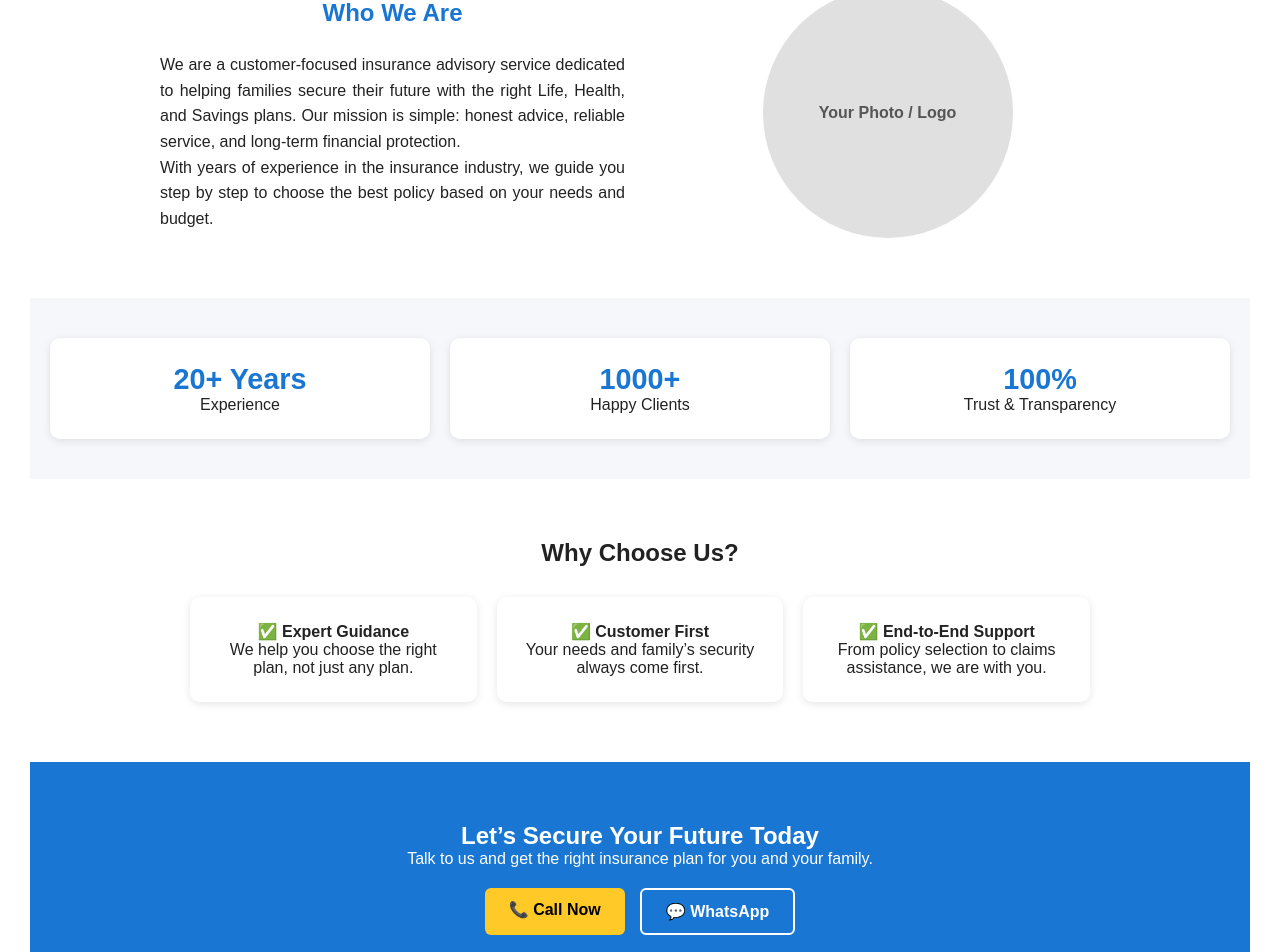
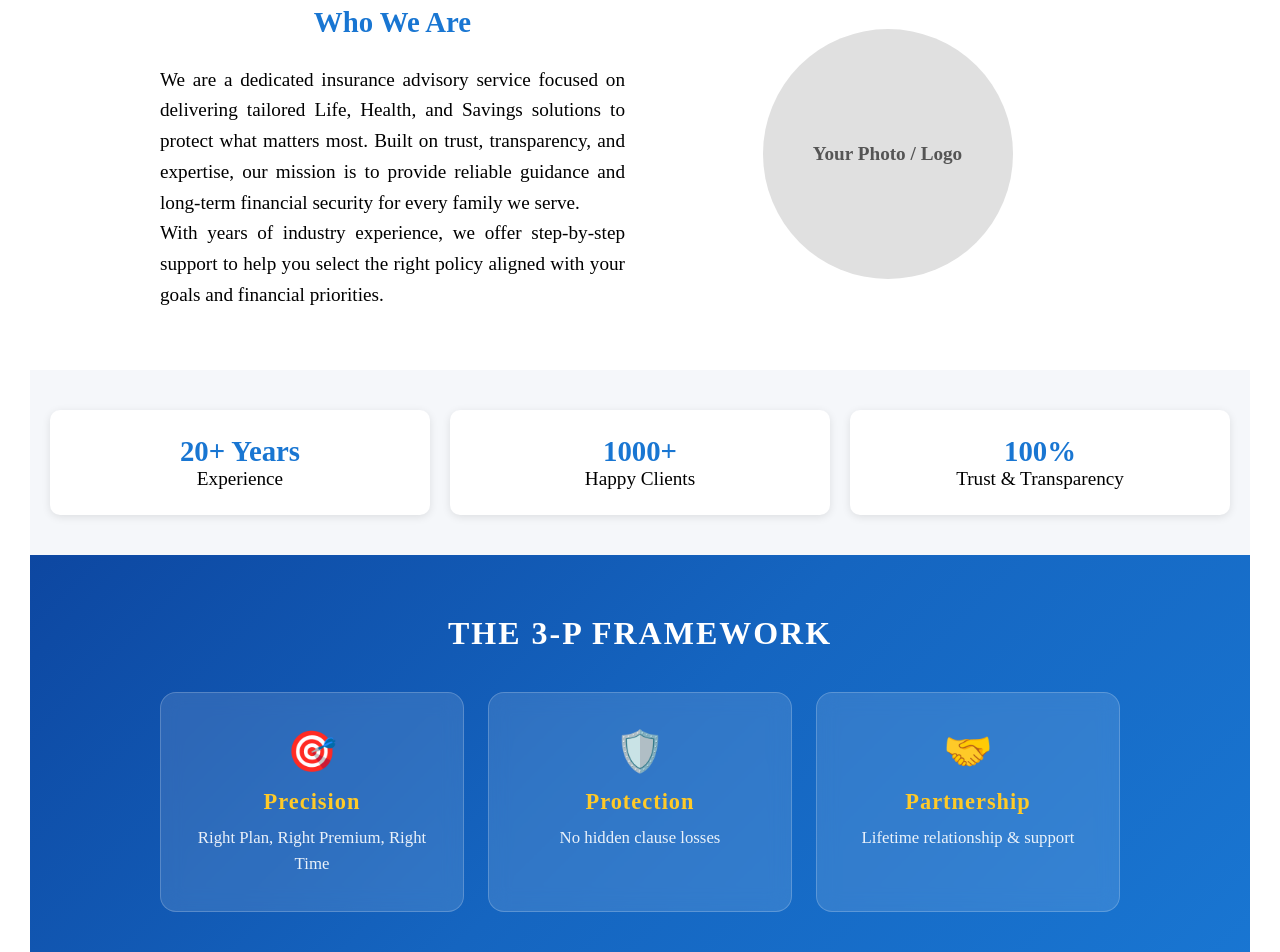
Before and after one commit to sujith2133s/SK, an Angular app: page /about in a window 1280 px wide. Shown: the part 654-1606 px from the top of the page. Built offline with nearby package versions, Linux system fonts and the light colour scheme.

Commit message:
sujith-changes8

```diff
--- a/src/app/pages/about/about.component.css
+++ b/src/app/pages/about/about.component.css
@@ -1,6 +1,7 @@
 .about-container {
-  font-family: Arial, sans-serif;
-  color: #222;
+  font-family: cursive;
+  color: #000000;
+  font-size: larger;
 }
 
 /* Hero */
@@ -103,6 +104,63 @@
   font-size: 1.8rem;
 }
 
+/* 3-P Framework */
+.three-p-framework {
+  padding: 60px 20px;
+  text-align: center;
+  background: linear-gradient(135deg, #0d47a1, #1565c0, #1976d2);
+  color: #fff;
+}
+
+.three-p-framework h2 {
+  font-size: 2rem;
+  letter-spacing: 2px;
+  margin-bottom: 40px;
+  text-transform: uppercase;
+}
+
+.framework-cards {
+  display: grid;
+  grid-template-columns: repeat(auto-fit, minmax(250px, 1fr));
+  gap: 24px;
+  max-width: 960px;
+  margin: 0 auto;
+}
+
+.framework-card {
+  background: rgba(255, 255, 255, 0.12);
+  backdrop-filter: blur(10px);
+  border: 1px solid rgba(255, 255, 255, 0.2);
+  padding: 35px 25px;
+  border-radius: 16px;
+  transition: transform 0.3s ease, box-shadow 0.3s ease, background 0.3s ease;
+}
+
+.framework-card:hover {
+  transform: translateY(-6px);
+  box-shadow: 0 12px 32px rgba(0, 0, 0, 0.25);
+  background: rgba(255, 255, 255, 0.2);
+}
+
+.framework-icon {
+  font-size: 2.5rem;
+  display: block;
+  margin-bottom: 14px;
+}
+
+.framework-card h3 {
+  font-size: 1.4rem;
+  margin-bottom: 10px;
+  color: #ffca28;
+  letter-spacing: 1px;
+}
+
+.framework-card p {
+  font-size: 1.05rem;
+  line-height: 1.5;
+  color: rgba(255, 255, 255, 0.9);
+}
+
 /* Why Us */
 .why-us {
   padding: 60px 20px;
--- a/src/app/pages/about/about.component.html
+++ b/src/app/pages/about/about.component.html
@@ -3,7 +3,7 @@
   <!-- Hero / Header -->
   <section class="about-hero">
     <h1>About Us</h1>
-    <p>Your trusted partner for Life & Health Insurance solutions</p>
+    <p>Delivering trusted, IRDAI-licensed Life & Health Insurance solutions for your peace of mind</p>
   </section>
 
   <!-- Personal Intro (About Me) -->
@@ -11,12 +11,12 @@
     <div class="about-me-content">
       <h2>About Me</h2>
       <p>
-        I am <strong>Sujith Kumar</strong>, a Life and Health Insurance Advisor with over 20 years of experience
-        in Life Insurance and 2+ years in Star Health Insurance.
+        I'm <strong>R. SUJITH KUMAR</strong>,<strong>IRDA</strong>-licensed <strong>Life</strong> & <strong>Health Insurance Advisor</strong>
+         with over 20 years of experience in Life Insurance and 2+ years with Star Health Insurance.
       </p>
       <p>
-        I help families secure their future with the right protection and savings plans. My commitment is to provide
-        personalized guidance so you can make informed decisions.
+       I specialize in helping families secure their future with the right mix of protection and savings,
+       offering clear, personalized advice you can trust.
       </p>
     </div>
   </section>
@@ -26,13 +26,13 @@
     <div class="about-text">
       <h2>Who We Are</h2>
       <p>
-        We are a customer-focused insurance advisory service dedicated to helping families
-        secure their future with the right Life, Health, and Savings plans. Our mission is simple:
-        honest advice, reliable service, and long-term financial protection.
+        We are a dedicated insurance advisory service focused on delivering tailored Life, Health, and Savings solutions
+        to protect what matters most. Built on trust, transparency, and expertise, our mission is to provide reliable
+        guidance and long-term financial security for every family we serve.
       </p>
       <p>
-        With years of experience in the insurance industry, we guide you step by step to choose
-        the best policy based on your needs and budget.
+        With years of industry experience, we offer step-by-step support to help you select
+        the right policy aligned with your goals and financial priorities.
       </p>
     </div>
 
@@ -58,13 +58,35 @@
     </div>
   </section>
 
+  <!-- The 3-P Framework -->
+  <section class="three-p-framework" id="three-p-framework">
+    <h2>THE 3-P FRAMEWORK</h2>
+    <div class="framework-cards">
+      <div class="framework-card">
+        <span class="framework-icon">🎯</span>
+        <h3>Precision</h3>
+        <p>Right Plan, Right Premium, Right Time</p>
+      </div>
+      <div class="framework-card">
+        <span class="framework-icon">🛡️</span>
+        <h3>Protection</h3>
+        <p>No hidden clause losses</p>
+      </div>
+      <div class="framework-card">
+        <span class="framework-icon">🤝</span>
+        <h3>Partnership</h3>
+        <p>Lifetime relationship &amp; support</p>
+      </div>
+    </div>
+  </section>
+
   <!-- Why Choose Us -->
   <section class="why-us">
     <h2>Why Choose Us?</h2>
     <div class="why-cards">
       <div class="why-card">
         <h4>✅ Expert Guidance</h4>
-        <p>We help you choose the right plan, not just any plan.</p>
+        <p>We help you choose the right plan</p>
       </div>
       <div class="why-card">
         <h4>✅ Customer First</h4>
--- a/src/app/pages/home/home.component.css
+++ b/src/app/pages/home/home.component.css
@@ -33,15 +33,22 @@
 }
 
 @keyframes fadeSlideUp {
-  from { opacity: 0; transform: translateY(30px); }
-  to   { opacity: 1; transform: translateY(0); }
+  from {
+    opacity: 0;
+    transform: translateY(30px);
+  }
+
+  to {
+    opacity: 1;
+    transform: translateY(0);
+  }
 }
 
 .hero-tag {
   display: inline-block;
   background: rgba(255, 255, 255, 0.18);
   border: 1px solid rgba(255, 255, 255, 0.35);
-  color: #e3f2fd;
+  color: #ffffff;
   font-size: 12px;
   font-weight: 600;
   letter-spacing: 1.2px;
@@ -60,8 +67,9 @@
 }
 
 .hero-sub {
-  font-size: 1.05rem;
-  color: #bbdefb;
+  font-size: 1.04rem;
+  font-family: monospace;
+  color: #f6f6f6;
   line-height: 1.7;
   margin-bottom: 32px;
   max-width: 440px;
@@ -76,8 +84,8 @@
 /* ── Buttons ── */
 .btn {
   display: inline-block;
-  padding: 13px 28px;
-  border-radius: 7px;
+  padding: 10px 20px;
+  border-radius: 25px;
   font-size: 14.5px;
   font-weight: 700;
   text-decoration: none;
@@ -88,7 +96,7 @@
 
 .btn-primary {
   background: #ffffff;
-  color: #0d47a1;
+  color: #0d48a1;
   box-shadow: 0 4px 14px rgba(0, 0, 0, 0.18);
 }
 
@@ -106,7 +114,7 @@
 
 .btn-outline:hover {
   background: rgba(255, 255, 255, 0.12);
-  border-color: #fff;
+  border-color: oklch(41.727% 0.21612 279.973);
   transform: translateY(-2px);
 }
 
@@ -138,9 +146,19 @@
 }
 
 @keyframes blobMorph {
-  0%, 100% { border-radius: 60% 40% 55% 45% / 50% 60% 40% 50%; }
-  33%       { border-radius: 45% 55% 40% 60% / 60% 40% 55% 45%; }
-  66%       { border-radius: 55% 45% 60% 40% / 40% 55% 45% 60%; }
+
+  0%,
+  100% {
+    border-radius: 60% 40% 55% 45% / 50% 60% 40% 50%;
+  }
+
+  33% {
+    border-radius: 45% 55% 40% 60% / 60% 40% 55% 45%;
+  }
+
+  66% {
+    border-radius: 55% 45% 60% 40% / 40% 55% 45% 60%;
+  }
 }
 
 .blob-icons {
@@ -162,14 +180,40 @@
   animation: iconFloat 3s ease-in-out infinite;
 }
 
-.blob-icon.top-left    { top: 10px;  left: 10px;  animation-delay: 0s; }
-.blob-icon.top-right   { top: 10px;  right: 10px; animation-delay: 0.5s; }
-.blob-icon.bottom-left { bottom: 10px; left: 10px; animation-delay: 1s; }
-.blob-icon.bottom-right{ bottom: 10px; right: 10px; animation-delay: 1.5s; }
+.blob-icon.top-left {
+  top: 10px;
+  left: 10px;
+  animation-delay: 0s;
+}
+
+.blob-icon.top-right {
+  top: 10px;
+  right: 10px;
+  animation-delay: 0.5s;
+}
+
+.blob-icon.bottom-left {
+  bottom: 10px;
+  left: 10px;
+  animation-delay: 1s;
+}
+
+.blob-icon.bottom-right {
+  bottom: 10px;
+  right: 10px;
+  animation-delay: 1.5s;
+}
 
 @keyframes iconFloat {
-  0%, 100% { transform: translateY(0); }
-  50%       { transform: translateY(-8px); }
+
+  0%,
+  100% {
+    transform: translateY(0);
+  }
+
+  50% {
+    transform: translateY(-8px);
+  }
 }
 
 .blob-figures {
@@ -201,7 +245,7 @@
 .section-tag {
   display: inline-block;
   color: #1565c0;
-  font-size: 12px;
+  font-size: 15px;
   font-weight: 700;
   letter-spacing: 1.4px;
   text-transform: uppercase;
@@ -210,6 +254,7 @@
 
 .section-title {
   font-size: 2.5rem;
+  font-family: Gill Sans;
   font-weight: 800;
   color: #1a2e4a;
   margin: 0 0 12px;
@@ -218,6 +263,7 @@
 
 .section-subtitle {
   font-size: 1.05rem;
+  font-family: monospace;
   color: #64748b;
   line-height: 1.65;
   margin: 0 0 48px;
@@ -242,8 +288,8 @@
   border: 1px solid #e8eef8;
   position: relative;
   transition: transform 0.28s cubic-bezier(0.34, 1.56, 0.64, 1),
-              box-shadow 0.28s ease,
-              border-color 0.22s ease;
+    box-shadow 0.28s ease,
+    border-color 0.22s ease;
   animation: cardReveal 0.5s ease calc(var(--delay, 0s)) both;
   cursor: default;
 }
@@ -259,7 +305,7 @@
   position: relative;
   color: #cd1818;
   transition: transform 0.28s cubic-bezier(0.34, 1.56, 0.64, 1),
-              box-shadow 0.28s ease;
+    box-shadow 0.28s ease;
   animation: cardReveal 0.5s ease calc(var(--delay, 0s)) both;
   cursor: default;
 }
@@ -288,8 +334,15 @@
 }
 
 @keyframes cardReveal {
-  from { opacity: 0; transform: translateY(24px); }
-  to   { opacity: 1; transform: translateY(0); }
+  from {
+    opacity: 0;
+    transform: translateY(24px);
+  }
+
+  to {
+    opacity: 1;
+    transform: translateY(0);
+  }
 }
 
 .service-card-white:hover {
@@ -317,15 +370,16 @@
 }
 
 .card-icon-blue {
-  background: #e3f2fd;
+  background: #fefefe;
 }
 
 .card-icon-green {
-  background: rgba(255, 255, 255, 0.2);
+  background: rgba(255, 255, 255
+  );
 }
 
 .card-icon-yellow {
-  background: #fff8e1;
+  background: #ffffff;
 }
 
 .service-card-white:hover .card-icon {
@@ -347,6 +401,7 @@
 .service-card-white p,
 .service-card-highlight p {
   font-size: 0.9rem;
+  font-family: cursive;
   line-height: 1.65;
   margin: 0 0 18px;
 }
@@ -365,7 +420,7 @@
 
 .feature-pills .pill {
   display: inline-block;
-  background: #e3f2fd;
+  background: #ffffff;
   color: #000001;
   font-size: 12px;
   font-weight: 600;
@@ -443,7 +498,7 @@
   border: 1px solid #e5e7eb;
   padding: 12px 24px;
   border-radius: 20px;
-  box-shadow: 0 10px 25px rgba(0,0,0,0.05);
+  box-shadow: 0 10px 25px rgba(0, 0, 0, 0.05);
   text-align: center;
   font-size: 14px;
   z-index: 10;
@@ -459,6 +514,7 @@
   border-style: solid;
   border-color: #e5e7eb transparent transparent transparent;
 }
+
 .speech-bubble::before {
   content: '';
   position: absolute;
@@ -498,13 +554,37 @@
   animation: floatUp 3s infinite alternate ease-in-out;
 }
 
-.star-1 { top: 30%; left: 0; animation-delay: 0s; color: #fbbf24; }
-.star-2 { top: 40%; right: 10px; animation-delay: 1s; font-size: 24px; color: #fbbf24; }
-.star-3 { bottom: 20%; left: 10px; animation-delay: 2s; font-size: 16px; color: #fbbf24; }
+.star-1 {
+  top: 30%;
+  left: 0;
+  animation-delay: 0s;
+  color: #fbbf24;
+}
+
+.star-2 {
+  top: 40%;
+  right: 10px;
+  animation-delay: 1s;
+  font-size: 24px;
+  color: #fbbf24;
+}
+
+.star-3 {
+  bottom: 20%;
+  left: 10px;
+  animation-delay: 2s;
+  font-size: 16px;
+  color: #fbbf24;
+}
 
 @keyframes floatUp {
-  from { transform: translateY(0); }
-  to { transform: translateY(-10px); }
+  from {
+    transform: translateY(0);
+  }
+
+  to {
+    transform: translateY(-10px);
+  }
 }
 
 .advisor-scene {
@@ -550,6 +630,7 @@
   border-radius: 6px;
   z-index: 3;
 }
+
 .advisor-desk::before {
   content: '';
   position: absolute;
@@ -559,6 +640,7 @@
   height: 30px;
   background: #cbd5e1;
 }
+
 .advisor-desk::after {
   content: '';
   position: absolute;
@@ -580,7 +662,7 @@
   border-radius: 6px;
   z-index: 4;
   padding: 10px 8px;
-  box-shadow: 0 4px 6px rgba(0,0,0,0.05);
+  box-shadow: 0 4px 6px rgba(0, 0, 0, 0.05);
 }
 
 .doc-line {
@@ -602,7 +684,7 @@
   display: inline-block;
   background: #eff6ff;
   color: #1e3a8a;
-  font-size: 11px;
+  font-size: 13px;
   font-weight: 700;
   letter-spacing: 1px;
   padding: 6px 14px;
@@ -620,6 +702,7 @@
 
 .sk-desc {
   font-size: 1.05rem;
+  font-family: cursive;
   color: #6b7280;
   line-height: 1.6;
   margin-bottom: 32px;
@@ -652,13 +735,25 @@
   font-weight: bold;
 }
 
-.icon-blue { background: #2563eb; }
-.icon-green { background: #10b981; }
-.icon-yellow { background: #f59e0b; }
-.icon-red { background: #ef4444; }
+.icon-blue {
+  background: #2563eb;
+}
+
+.icon-green {
+  background: #10b981;
+}
+
+.icon-yellow {
+  background: #f59e0b;
+}
+
+.icon-red {
+  background: #ef4444;
+}
 
 .sk-feature-text h3 {
   font-size: 1.05rem;
+  font-family: cursive;
   font-weight: 700;
   color: #111827;
   margin: 0 0 4px 0;
@@ -666,6 +761,7 @@
 
 .sk-feature-text p {
   font-size: 0.95rem;
+  font-family: cursive;
   color: #6b7280;
   margin: 0;
   line-height: 1.4;
@@ -772,7 +868,7 @@
    CTA SECTION
 ════════════════════════════════ */
 .cta-section {
-  background: linear-gradient(135deg, #0d47a1 0%, #1565c0 50%, #1e88e5 100%);
+  background: linear-gradient(135deg, #0d48a119 0%, #1565c02f 50%, #1e88e560 100%), url(https://wallpapers.com/images/hd/dark-theme-background-8xlni5mkdutatc7r.jpg);
   padding: 80px 40px;
   text-align: center;
   color: #fff;
@@ -826,10 +922,21 @@
     text-align: center;
   }
 
-  .hero-content { max-width: 100%; }
-  .hero-sub     { max-width: 100%; }
-  .hero-buttons { justify-content: center; }
-  .hero h1      { font-size: 2.2rem; }
+  .hero-content {
+    max-width: 100%;
+  }
+
+  .hero-sub {
+    max-width: 100%;
+  }
+
+  .hero-buttons {
+    justify-content: center;
+  }
+
+  .hero h1 {
+    font-size: 2.2rem;
+  }
 
   .service-grid {
     grid-template-columns: repeat(2, 1fr);
@@ -837,8 +944,13 @@
 }
 
 @media (max-width: 600px) {
-  .hero { padding: 48px 20px 72px; }
-  .hero h1 { font-size: 1.8rem; }
+  .hero {
+    padding: 48px 20px 72px;
+  }
+
+  .hero h1 {
+    font-size: 1.8rem;
+  }
 
   .service-grid {
     grid-template-columns: 1fr;
@@ -854,7 +966,11 @@
     border-bottom: 1px solid #e2e8f0;
   }
 
-  .stat-item:last-child { border-bottom: none; }
+  .stat-item:last-child {
+    border-bottom: none;
+  }
 
-  .cta-section h2 { font-size: 1.7rem; }
+  .cta-section h2 {
+    font-size: 1.7rem;
+  }
 }
```
Also changed, not shown: src/app/pages/home/home.component.html (+3 -4 lines), 1 other file (tests, documents, lock files or other folders).
